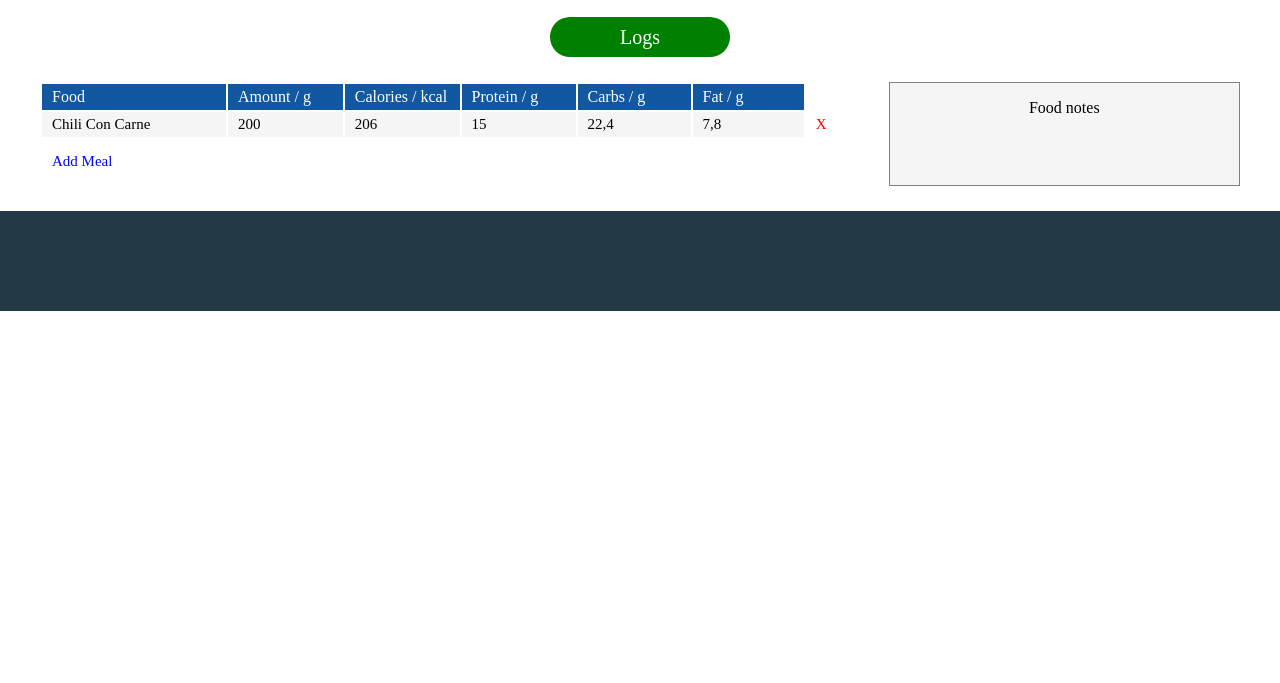
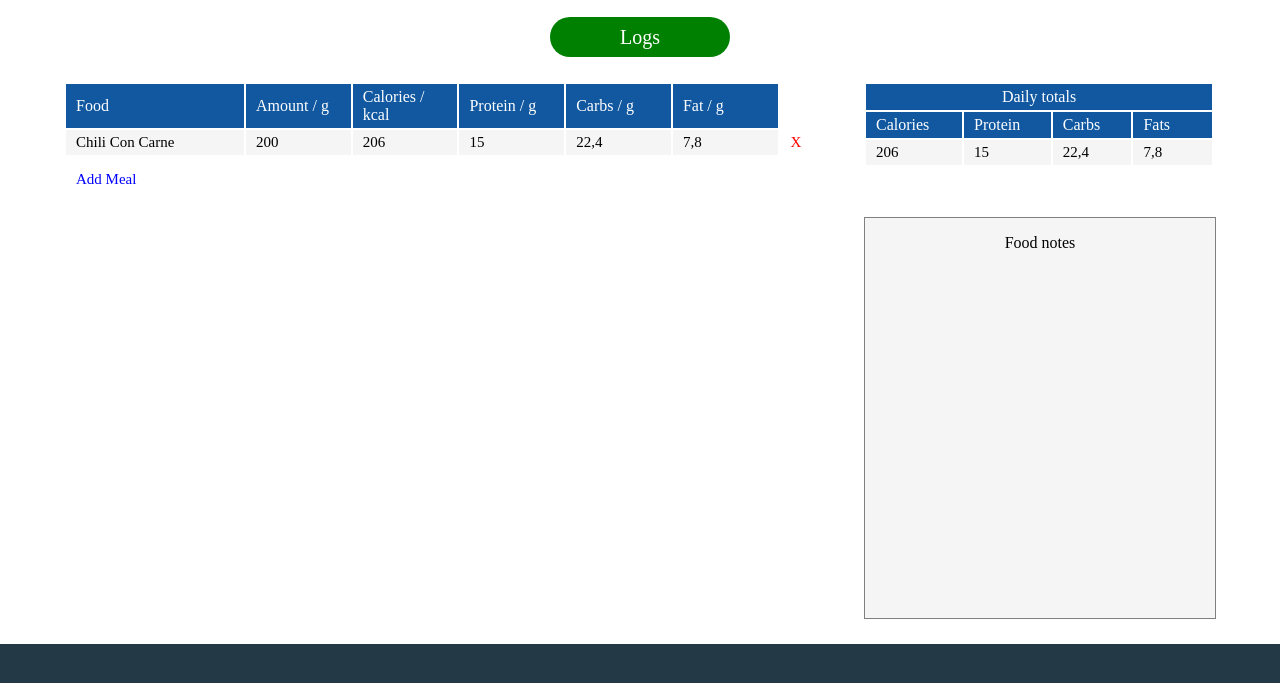
Before and after one commit to Behemoth39/FC-Projekt, a plain HTML site: page frontend/pages/food.html in a window 1280 px wide. Shown: the part 133-816 px from the top of the page. Drawn offline with Linux system fonts and the light colour scheme.

Commit message:
Food template done

```diff
--- a/frontend/pages/food.html
+++ b/frontend/pages/food.html
@@ -37,7 +37,7 @@
       <section class="table-holder">
         <a href="" class="cal">Logs</a>
         <div class="table-container">
-          <table>
+          <table class="main-table">
             <colgroup>
               <col class="col-1" />
               <col class="col-2" />
@@ -74,7 +74,36 @@
               </tr>
             </tfoot>
           </table>
-          <div class="text-window"><p>Food notes</p></div>
+          <div class="sum-note">
+            <table class="sub-table">
+              <colgroup>
+                <col class="col-4" />
+                <col class="col-4" />
+                <col class="col-4" />
+                <col class="col-4" />
+              </colgroup>
+              <thead>
+                <tr>
+                  <td class="header" colspan="4">Daily totals</td>
+                </tr>
+                <tr>
+                  <td>Calories</td>
+                  <td>Protein</td>
+                  <td>Carbs</td>
+                  <td>Fats</td>
+                </tr>
+              </thead>
+              <tbody>
+                <tr>
+                  <td>206</td>
+                  <td>15</td>
+                  <td>22,4</td>
+                  <td>7,8</td>
+                </tr>
+              </tbody>
+            </table>
+            <div class="text-window"><p>Food notes</p></div>
+          </div>
         </div>
       </section>
     </main>
--- a/frontend/styles/food.css
+++ b/frontend/styles/food.css
@@ -22,19 +22,32 @@
   padding-top: 25px;
   padding-bottom: 25px;
 }
-table {
-  width: 800px;
+.main-table {
+  width: 750px;
+  height: fit-content;
+}
+.sub-table {
+  width: 350px;
+  height: fit-content;
+  margin-left: 50px;
 }
 .col-1 {
   background-color: whitesmoke;
-  width: 200px;
+  width: 170px;
 }
 .col-2 {
   background-color: whitesmoke;
-  width: 120px;
+  width: 100px;
 }
 .col-3 {
   width: 20px;
+}
+.col-4 {
+  width: 60px;
+  background-color: whitesmoke;
+}
+.header {
+  text-align: center;
 }
 thead {
   background-color: rgb(17, 88, 160);
@@ -63,5 +76,7 @@ tfoot {
   background-color: whitesmoke;
   border: solid 1px grey;
   width: 350px;
+  height: 400px;
+  margin-top: 50px;
   margin-left: 50px;
 }
--- a/frontend/styles/workout.css
+++ b/frontend/styles/workout.css
@@ -11,6 +11,7 @@
 }
 table {
   width: 600px;
+  height: fit-content;
   background-color: whitesmoke;
   border-collapse: collapse;
 }
```
